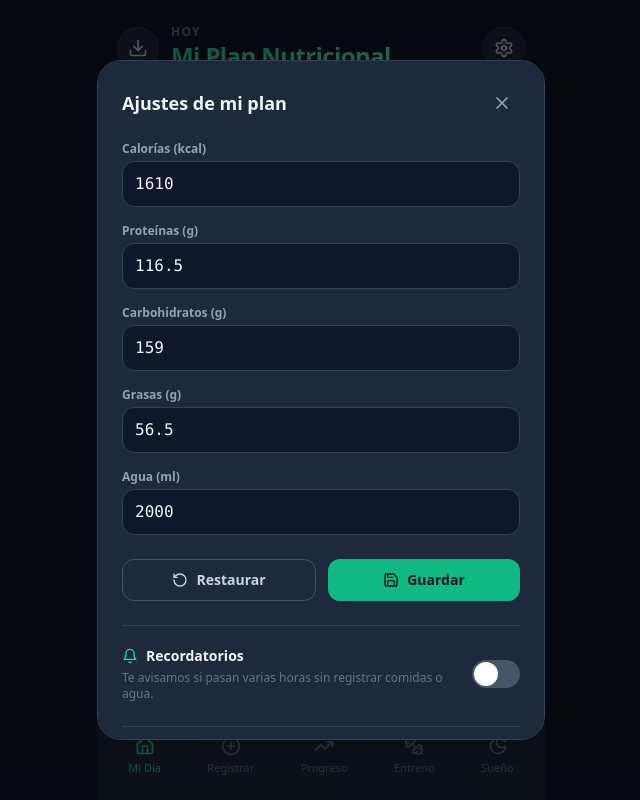
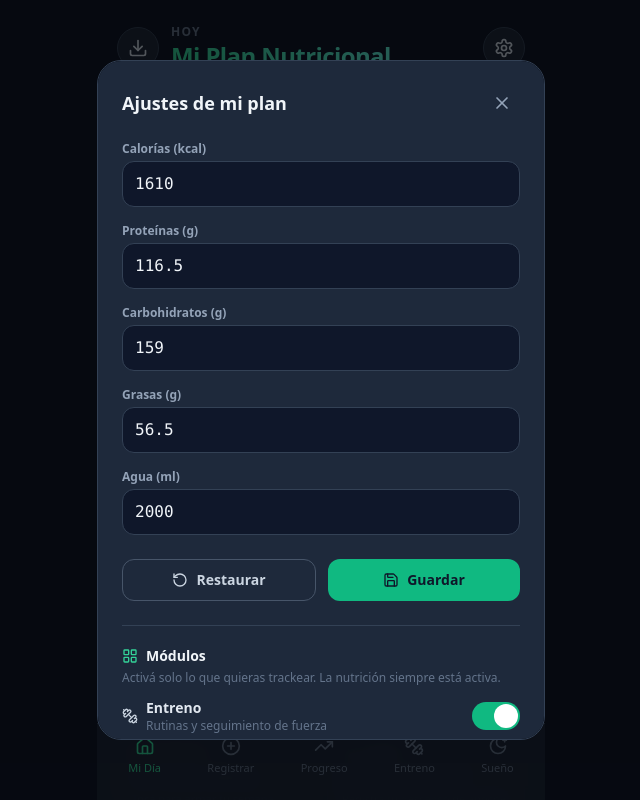
Before and after one commit to alejomartineez/Nutritrack-App, a React (Vite) app: page / in a window 1280 px wide. Both pictures are taken after a click on the button 823 px from the left and 48 px from the top of the page. Shown: the top 800 px of the page, without its empty margins (319-959 px from the left). Built offline with nearby package versions, Linux system fonts and the light colour scheme.

Commit message:
Apagar entreno

```diff
--- a/src/App.jsx
+++ b/src/App.jsx
@@ -3,7 +3,7 @@ import {
   Home, PlusCircle, TrendingUp, Settings, Droplet, Droplets, Trash2, X, Check,
   ChevronRight, ChevronLeft, Sparkles, Lightbulb, Award, Plus, Minus,
   Save, RotateCcw, Info, Utensils, Coffee, Pencil, Flame, Dumbbell, MoonStar,
-  Download, Share, SquarePlus, Upload, ShieldCheck, Search, Bell, Clock,
+  Download, Share, SquarePlus, Upload, ShieldCheck, Search, Bell, Clock, LayoutGrid,
 } from 'lucide-react';
 import WorkoutModule from './workout/WorkoutModule';
 import SleepModule from './sleep/SleepModule';
@@ -130,6 +130,18 @@ export default function NutriTrackApp() {
   const [remindersEnabled, setRemindersEnabled] = useState(() => loadReminderSettings().enabled);
   const [loaded, setLoaded] = useState(false);
 
+  // Módulos opcionales (nutrición siempre activa). Por defecto todo encendido,
+  // así los usuarios existentes no notan cambios.
+  const [modules, setModules] = useState(() => {
+    try {
+      const raw = localStorage.getItem('nutri_modules');
+      return raw ? { entreno: true, sueno: true, ...JSON.parse(raw) } : { entreno: true, sueno: true };
+    } catch (e) {
+      return { entreno: true, sueno: true };
+    }
+  });
+  const toggleModule = (key) => setModules((m) => ({ ...m, [key]: !m[key] }));
+
   const [goals, setGoals] = useState(DEFAULT_GOALS);
   const [log, setLog] = useState(emptyLog());
   const [tipIndex, setTipIndex] = useState(0);
@@ -266,6 +278,22 @@ export default function NutriTrackApp() {
       // almacenamiento no disponible, se continúa sin persistir
     }
   }, [planCatalog, loaded]);
+
+  // Persistir módulos activos
+  useEffect(() => {
+    if (!loaded) return;
+    try {
+      localStorage.setItem('nutri_modules', JSON.stringify(modules));
+    } catch (e) {
+      // almacenamiento no disponible, se continúa sin persistir
+    }
+  }, [modules, loaded]);
+
+  // Si se desactiva el módulo de la pestaña actual, volver a Mi Día
+  useEffect(() => {
+    if (activeTab === 'entreno' && !modules.entreno) setActiveTab('dia');
+    if (activeTab === 'sueno' && !modules.sueno) setActiveTab('dia');
+  }, [modules, activeTab]);
 
   // Totales del día
   const totals = useMemo(
@@ -699,8 +727,8 @@ export default function NutriTrackApp() {
               removeEntry={removeEntry}
               onEdit={openEditEntry}
               onRegister={() => setActiveTab('registrar')}
-              habitStrip={isToday ? <DailyRings log={log} /> : null}
-              moduleCards={isToday ? <TodayDashboard onGoToTab={setActiveTab} /> : null}
+              habitStrip={isToday ? <DailyRings log={log} modules={modules} /> : null}
+              moduleCards={isToday ? <TodayDashboard onGoToTab={setActiveTab} modules={modules} /> : null}
             />
           )}
 
@@ -737,12 +765,13 @@ export default function NutriTrackApp() {
               setTipIndex={setTipIndex}
               streak={streak}
               weeklyFreeCount={weeklyFreeCount}
-            />
-          )}
-
-          {activeTab === 'entreno' && <WorkoutModule />}
-
-          {activeTab === 'sueno' && <SleepModule />}
+              modules={modules}
+            />
+          )}
+
+          {activeTab === 'entreno' && modules.entreno && <WorkoutModule />}
+
+          {activeTab === 'sueno' && modules.sueno && <SleepModule />}
         </main>
 
         {/* NAV INFERIOR */}
@@ -754,6 +783,7 @@ export default function NutriTrackApp() {
             <NavButton icon={Home} label="Mi Día" active={activeTab === 'dia'} onClick={() => setActiveTab('dia')} />
             <NavButton icon={PlusCircle} label="Registrar" active={activeTab === 'registrar'} onClick={() => setActiveTab('registrar')} />
             <NavButton icon={TrendingUp} label="Progreso" active={activeTab === 'progreso'} onClick={() => setActiveTab('progreso')} />
+            {modules.entreno && (
               <NavButton
                 icon={Dumbbell}
                 label="Entreno"
@@ -761,6 +791,8 @@ export default function NutriTrackApp() {
                 onClick={() => setActiveTab('entreno')}
                 activeColorClass="text-orange-400"
               />
+            )}
+            {modules.sueno && (
               <NavButton
                 icon={MoonStar}
                 label="Sueño"
@@ -768,6 +800,7 @@ export default function NutriTrackApp() {
                 onClick={() => setActiveTab('sueno')}
                 activeColorClass="text-violet-400"
               />
+            )}
           </div>
         </nav>
 
@@ -784,6 +817,8 @@ export default function NutriTrackApp() {
             onReset={resetSettings}
             remindersEnabled={remindersEnabled}
             onToggleReminders={toggleReminders}
+            modules={modules}
+            onToggleModule={toggleModule}
           />
         )}
 
@@ -1435,7 +1470,7 @@ function TabRegistrar({
   );
 }
 
-function TabProgreso({ weekStats, goals, tipIndex, setTipIndex, streak, weeklyFreeCount }) {
+function TabProgreso({ weekStats, goals, tipIndex, setTipIndex, streak, weeklyFreeCount, modules }) {
   const maxKcal = Math.max(goals.calories, ...weekStats.map((d) => d.kcal), 1);
 
   const nextTip = () => setTipIndex((i) => (i + 1) % TIPS.length);
@@ -1443,7 +1478,7 @@ function TabProgreso({ weekStats, goals, tipIndex, setTipIndex, streak, weeklyFr
 
   return (
     <div className="space-y-5">
-      <WeeklyRecap weekStats={weekStats} goals={goals} />
+      <WeeklyRecap weekStats={weekStats} goals={goals} modules={modules} />
       <WeightTracker />
       <div className="grid grid-cols-2 gap-3">
         <div className="rounded-2xl bg-slate-800/60 border border-slate-700 p-4 flex flex-col items-center justify-center text-center">
@@ -1795,7 +1830,7 @@ function InstallGuideModal({ onClose }) {
   );
 }
 
-function SettingsModal({ tempGoals, setTempGoals, onSave, onCancel, onReset, remindersEnabled, onToggleReminders }) {
+function SettingsModal({ tempGoals, setTempGoals, onSave, onCancel, onReset, remindersEnabled, onToggleReminders, modules, onToggleModule }) {
   const fields = [
     { key: 'calories', label: 'Calorías (kcal)', step: '10' },
     { key: 'protein', label: 'Proteínas (g)', step: '0.5' },
@@ -1879,6 +1914,47 @@ function SettingsModal({ tempGoals, setTempGoals, onSave, onCancel, onReset, rem
         </div>
 
         <div className="mt-6 pt-5 border-t border-slate-700">
+          <div className="flex items-center gap-2 mb-1">
+            <LayoutGrid className="w-4 h-4 text-emerald-400" />
+            <h3 className="text-sm font-bold text-slate-100">Módulos</h3>
+          </div>
+          <p className="text-xs text-slate-500 mb-3">
+            Activá solo lo que quieras trackear. La nutrición siempre está activa.
+          </p>
+          <div className="space-y-3">
+            {[
+              { key: 'entreno', icon: Dumbbell, label: 'Entreno', desc: 'Rutinas y seguimiento de fuerza' },
+              { key: 'sueno', icon: MoonStar, label: 'Sueño', desc: 'Registro y análisis del descanso' },
+            ].map((mod) => {
+              const on = modules?.[mod.key] ?? true;
+              const Icon = mod.icon;
+              return (
+                <div key={mod.key} className="flex items-center justify-between gap-3">
+                  <div className="flex items-center gap-2 min-w-0">
+                    <Icon className="w-4 h-4 text-slate-300 shrink-0" />
+                    <div className="min-w-0">
+                      <p className="text-sm font-semibold text-slate-200">{mod.label}</p>
+                      <p className="text-xs text-slate-500 leading-tight">{mod.desc}</p>
+                    </div>
+                  </div>
+                  <button
+                    onClick={() => onToggleModule(mod.key)}
+                    role="switch"
+                    aria-checked={on}
+                    aria-label={`Activar ${mod.label}`}
+                    className={`shrink-0 w-12 h-7 rounded-full p-0.5 transition-colors ${on ? 'bg-emerald-500' : 'bg-slate-600'}`}
+                  >
+                    <span
+                      className={`block w-6 h-6 rounded-full bg-white transition-transform ${on ? 'translate-x-5' : 'translate-x-0'}`}
+                    />
+                  </button>
+                </div>
+              );
+            })}
+          </div>
+        </div>
+
+        <div className="mt-6 pt-5 border-t border-slate-700">
           <div className="flex items-center justify-between gap-3">
             <div className="min-w-0">
               <div className="flex items-center gap-2">
--- a/src/DailyRings.jsx
+++ b/src/DailyRings.jsx
@@ -31,17 +31,20 @@ const getTodayRings = (todayLog) => {
   const mealsDone = hasMeals(todayLog);
   const sleepDone = Boolean(loadSleepLogs()[today]);
 
-  // Movimiento (indulgente): entrenó hoy, o hoy es día de descanso en la rutina
-  // activa, o todavía no tiene rutina (no lo penalizamos por no entrenar).
+  // Movimiento: entrenó hoy, o hoy es día de descanso en la rutina activa.
+  // Sin rutina el anillo queda vacío (antes se marcaba como hecho, lo cual
+  // confundía: aparecía completo sin haber hecho nada ni tener rutina).
   const trainedToday = Object.values(loadSessions()).some((s) => s.date === today && s.endedAt);
   const activeRoutine = loadRoutines().find((r) => r.id === loadActiveRoutineId()) || null;
   let movementDone;
-  if (trainedToday || !activeRoutine) {
+  if (trainedToday) {
     movementDone = true;
-  } else {
+  } else if (activeRoutine) {
     const idx = (new Date().getDay() + 6) % 7; // lunes = 0, como se arma la rutina
     const day = activeRoutine.days[idx];
     movementDone = Boolean(day && day.isRest);
+  } else {
+    movementDone = false;
   }
 
   return { mealsDone, movementDone, sleepDone };
@@ -122,15 +125,15 @@ function Ring({ label, icon: Icon, done, color }) {
   );
 }
 
-export default function DailyRings({ log }) {
+export default function DailyRings({ log, modules = { entreno: true, sueno: true } }) {
   const rings = useMemo(() => getTodayRings(log), [log]);
   const { streak, freezeAvailable } = useMemo(() => computeLoggingStreak(), [log]);
 
   const items = [
     { key: 'comida', label: 'Comida', icon: Utensils, done: rings.mealsDone, color: '#10b981' },
-    { key: 'movimiento', label: 'Movimiento', icon: Dumbbell, done: rings.movementDone, color: '#f97316' },
-    { key: 'sueno', label: 'Sueño', icon: Moon, done: rings.sleepDone, color: '#8b5cf6' },
-  ];
+    modules.entreno && { key: 'movimiento', label: 'Movimiento', icon: Dumbbell, done: rings.movementDone, color: '#f97316' },
+    modules.sueno && { key: 'sueno', label: 'Sueño', icon: Moon, done: rings.sleepDone, color: '#8b5cf6' },
+  ].filter(Boolean);
 
   return (
     <div className="rounded-2xl bg-slate-800/60 border border-slate-700 px-4 py-3 flex items-center justify-between gap-3">
--- a/src/TodayDashboard.jsx
+++ b/src/TodayDashboard.jsx
@@ -60,7 +60,7 @@ function SummaryCard({ onClick, accentClasses, icon, title, main, sub }) {
   );
 }
 
-export default function TodayDashboard({ onGoToTab }) {
+export default function TodayDashboard({ onGoToTab, modules = { entreno: true, sueno: true } }) {
   const workout = useMemo(todayWorkoutSummary, []);
   const sleep = useMemo(todaySleepSummary, []);
 
@@ -107,9 +107,10 @@ export default function TodayDashboard({ onGoToTab }) {
           sub: 'Registrá tu descanso de anoche',
         };
 
-  return (
-    <div className="grid grid-cols-2 gap-3">
+  const cards = [
+    modules.entreno && (
       <SummaryCard
+        key="entreno"
         onClick={() => onGoToTab('entreno')}
         accentClasses="bg-orange-500/5 border-orange-500/25 text-orange-300 hover:bg-orange-500/10"
         icon={workoutCard.icon}
@@ -117,7 +118,10 @@ export default function TodayDashboard({ onGoToTab }) {
         main={workoutCard.main}
         sub={workoutCard.sub}
       />
+    ),
+    modules.sueno && (
       <SummaryCard
+        key="sueno"
         onClick={() => onGoToTab('sueno')}
         accentClasses="bg-violet-500/5 border-violet-500/25 text-violet-300 hover:bg-violet-500/10"
         icon={<MoonStar className="w-3.5 h-3.5 text-violet-400 shrink-0" />}
@@ -125,6 +129,10 @@ export default function TodayDashboard({ onGoToTab }) {
         main={sleepCard.main}
         sub={sleepCard.sub}
       />
-    </div>
-  );
+    ),
+  ].filter(Boolean);
+
+  if (cards.length === 0) return null;
+
+  return <div className={`grid gap-3 ${cards.length === 1 ? 'grid-cols-1' : 'grid-cols-2'}`}>{cards}</div>;
 }
```
Also changed, not shown: src/WeeklyRecap.jsx (+6 -6 lines). Lines whose indentation alone changed are shown as unchanged.
